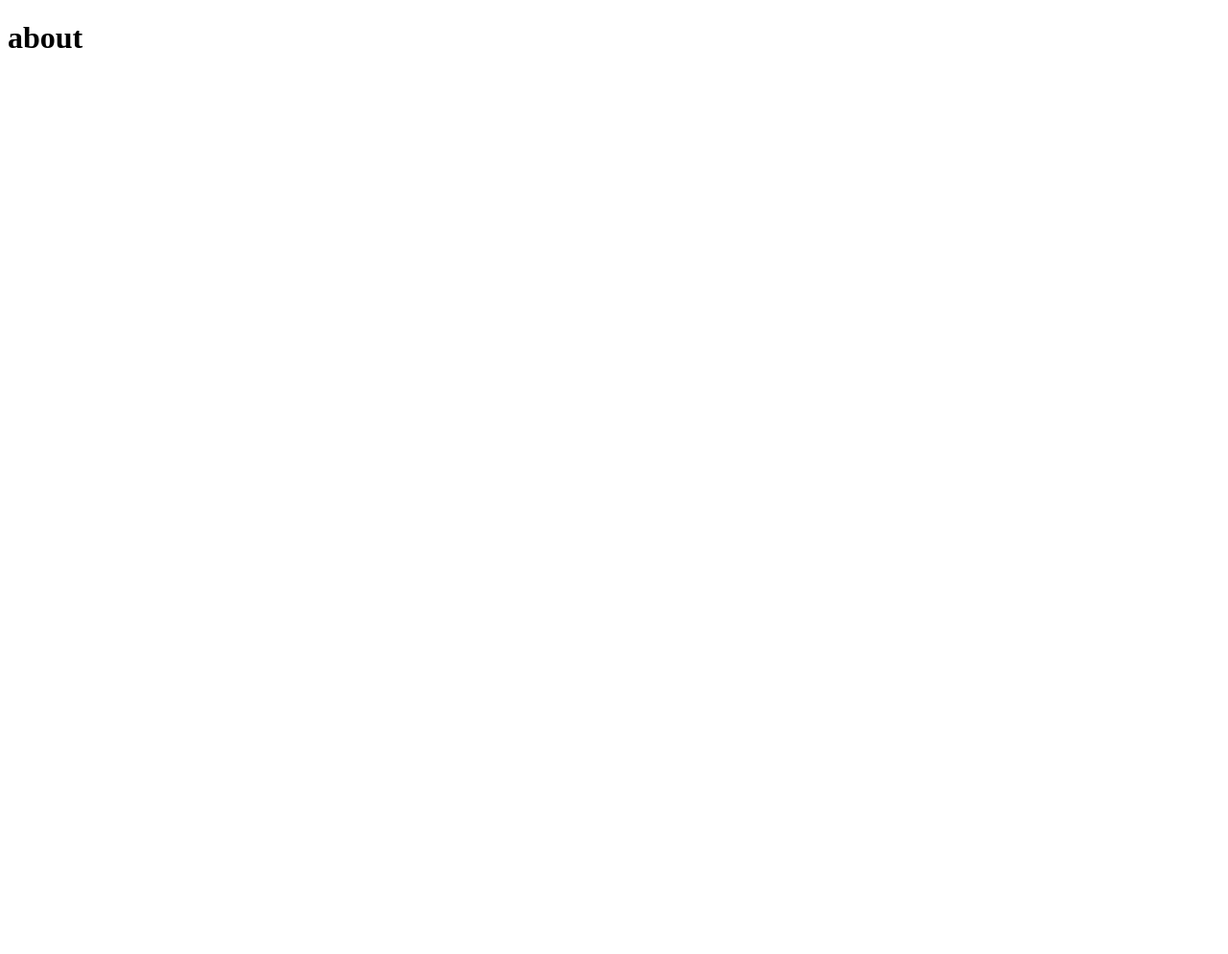
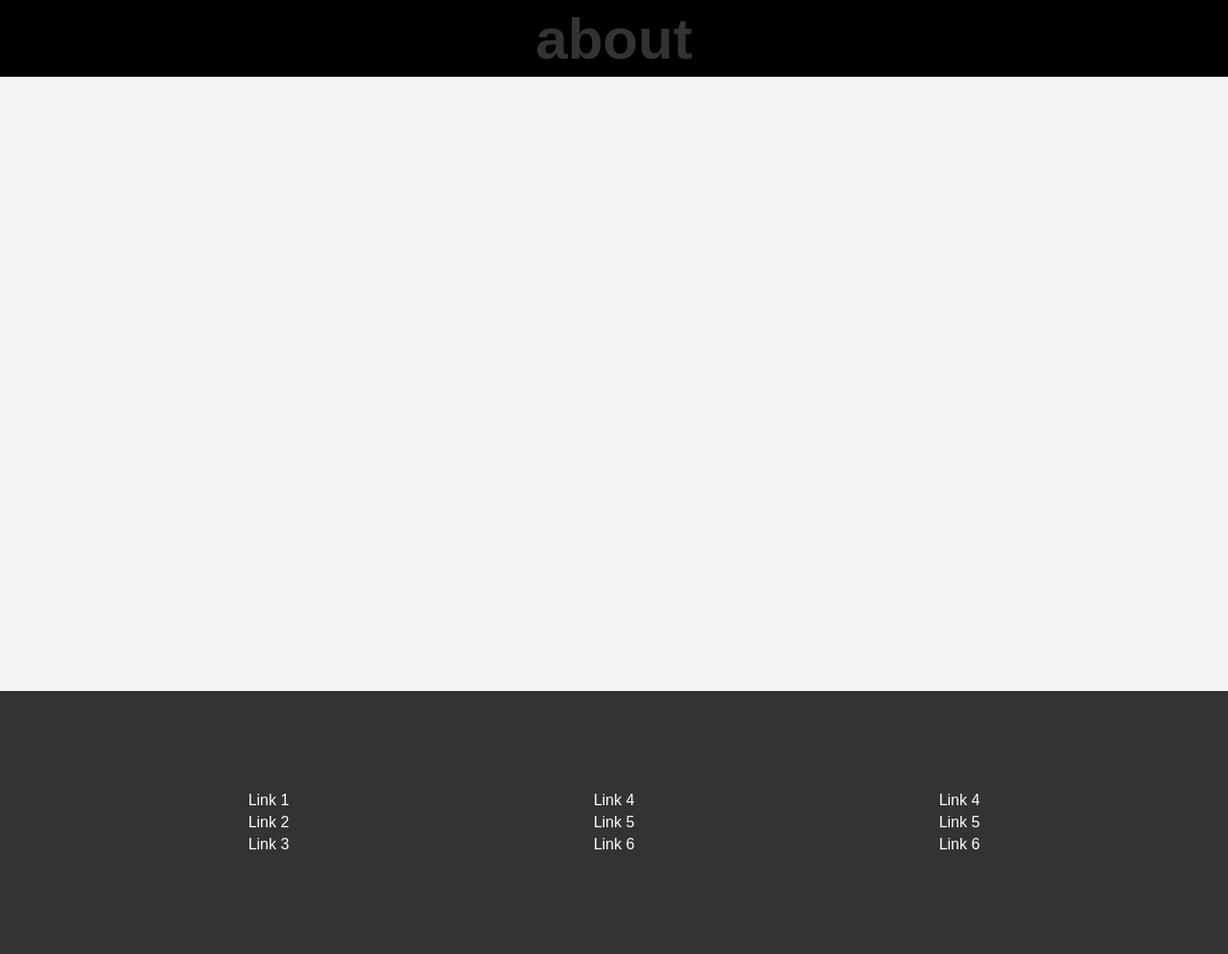
Before and after one commit to JhoanMonsalve/Grupo1, a plain HTML site: page about.html in a window 1280 px wide. Shown: the whole page at 96% size. Before the commit the page ends 800 px from the top, so only its background shows below. Drawn offline with Linux system fonts and the light colour scheme.

Commit message:
Creacion del diseño header footer

```diff
--- a/about.html
+++ b/about.html
@@ -3,20 +3,36 @@
   <head>
     <meta charset="UTF-8" />
     <meta name="viewport" content="width=device-width, initial-scale=1.0" />
+    <link rel="stylesheet" href="./css/style.css" />
     <title>About</title>
   </head>
   <body>
     <!-- header -->
+
     <div class="about-header">
       <h1>about</h1>
     </div>
+
     <!-- medio -->
+    <div class="medio"></div>
 
     <!-- footer -->
-    <div class="about-footer">
-      <div class="footer-text1"></div>
-      <div class="footer-text2"></div>
-      <div class="footer-text3"></div>
-    </div>
+    <footer>
+      <div class="links">
+        <p>Link 1</p>
+        <p>Link 2</p>
+        <p>Link 3</p>
+      </div>
+      <div class="links">
+        <p>Link 4</p>
+        <p>Link 5</p>
+        <p>Link 6</p>
+      </div>
+      <div class="links">
+        <p>Link 4</p>
+        <p>Link 5</p>
+        <p>Link 6</p>
+      </div>
+    </footer>
   </body>
 </html>
--- a/css/style.css
+++ b/css/style.css
@@ -47,7 +47,8 @@ nav a {
   margin: 20px 0;
 }
 
-.carousel-left, .carousel-right {
+.carousel-left,
+.carousel-right {
   font-size: 30px;
   cursor: pointer;
 }
@@ -89,18 +90,6 @@ footer {
   justify-content: space-around;
 }
 
-.footer-content {
-    display: flex;
-    justify-content: space-between;
-    width: 100%;
-}
-
-.footer-item {
-    width: 45%;
-    padding: 10px;
-    background-color: #444;
-}
-
 .links {
   margin: 0 10px;
 }
@@ -108,3 +97,16 @@ footer {
 .links p {
   margin: 5px 0;
 }
+
+.about-header {
+  width: 100%;
+  text-align: center;
+  background-color: black;
+  font-size: 30px;
+  height: 10vh;
+  align-content: center;
+}
+.medio {
+  width: 20vw;
+  height: 80vh;
+}
```
Lines whose indentation alone changed are shown as unchanged.
